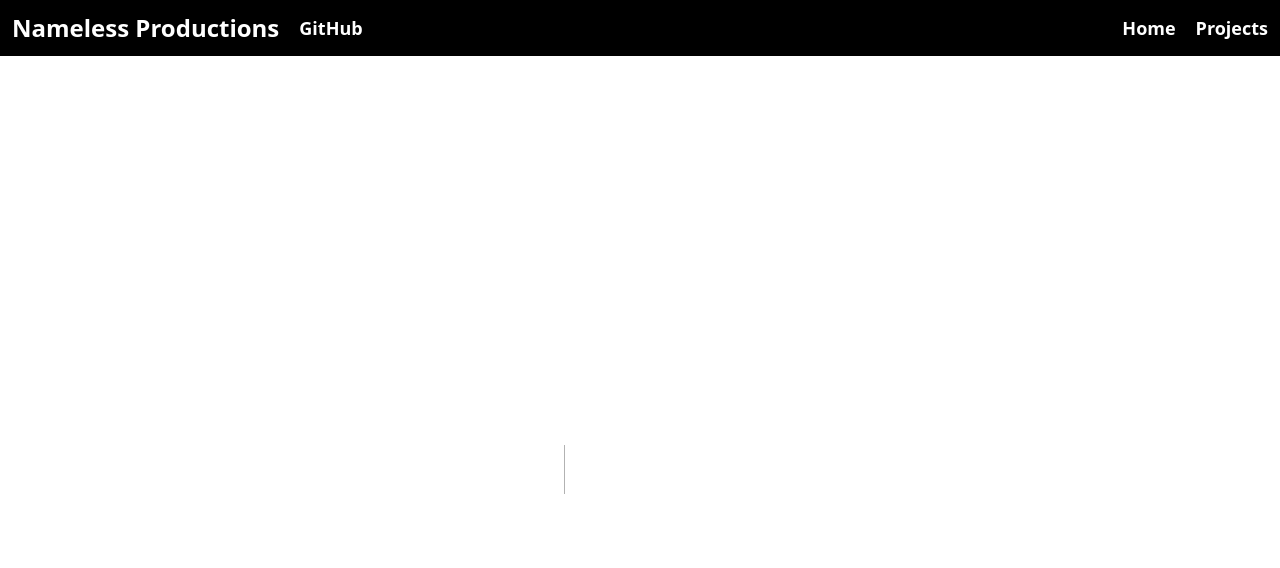
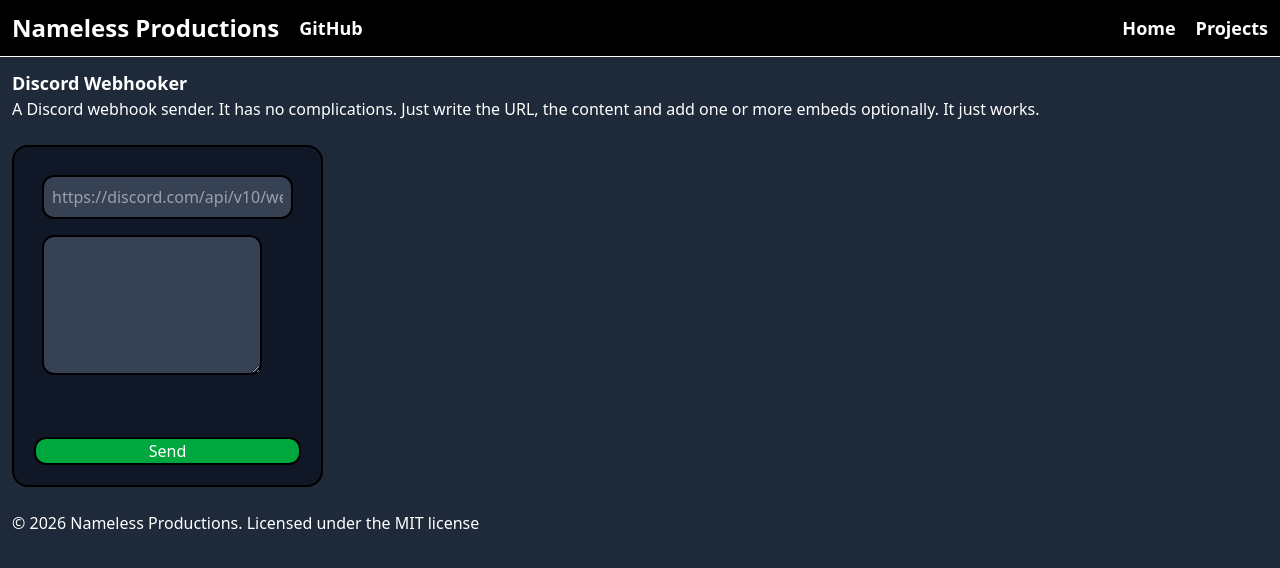
Before and after one commit to Nameless-Productions/website, a Next.js app: page /projects/discord-webhooker in a window 1280 px wide. Before the commit this address had no page. Shown: the top 568 px of the page. Built offline with nearby package versions, Linux system fonts and the light colour scheme.

Commit message:
feat: add discord webhooker project

```diff
--- /dev/null
+++ b/app/projects/discord-webhooker/page.tsx
@@ -0,0 +1,60 @@
+"use client";
+
+import { inputClass } from '@/vars'
+import React, { useRef, useState } from 'react'
+
+export default function DiscordWebhooker() {
+
+    const [url, setUrl] = useState("");
+    const [error, setError] = useState("");
+    const [succesMsg, setSuccesMsg] = useState("");
+    const [content, setContent] = useState("");
+    const [embeds, setEmbeds] = useState<{title?: string, description?: string, color?: number}[]>([]);
+
+    async function handleSend() {
+        setError("");
+        setSuccesMsg("");
+        if(!url) return setError("Error: missing url");
+        if(content == "" && embeds.length == 0) return setError("Error: missing content and/or embeds");
+
+        try{
+            const response = await fetch(url, {
+                method: "POST",
+                headers: {
+                    "Content-Type": "application/json"
+                },
+                body: JSON.stringify({
+                    content: content,
+                    embeds: embeds
+                })
+            });
+            if(!response.ok) return setError("Error while sending webhook. More info in the console");
+            setSuccesMsg("Webhook sent!");
+        }
+        catch(err){
+            setError("Error while sending webhook. More info in console.");
+            console.error("Error: ", err);
+        }
+    }
+
+    return (<>
+        <p className='text-lg font-bold'>Discord Webhooker</p>
+        <p>A Discord webhook sender. It has no complications. Just write the URL, the content and add one or more embeds optionally. It just works.</p>
+        <br />
+
+        <div className='border-2 border-black bg-gray-900 w-fit rounded-2xl p-5'>
+            <input type="text" className={inputClass} placeholder='https://discord.com/api/v10/webhooks/id/token' value={url} onChange={(e) => setUrl(e.target.value)} />
+
+            <br />
+
+            <textarea className={inputClass} rows={5} value={content} onChange={(e) => setContent(e.target.value)}></textarea>
+
+            <br />
+            <p className='text-red-500'>{error}</p>
+            <br />
+            <p className='text-green-400'>{succesMsg}</p>
+            <br />
+            <button className='border-2 border-black bg-green-600 w-full rounded-xl cursor-pointer active:bg-green-700 transition-all duration-300' onClick={handleSend}>Send</button>
+        </div>
+    </>)
+}
--- a/app/projects/page.tsx
+++ b/app/projects/page.tsx
@@ -5,6 +5,7 @@
   return (<>
     <ul className='list-disc list-inside'>
         <li><Link href="/projects/cursed-calculator" className="underline text-blue-500">Cursed calculator</Link></li>
+        <li><Link href="/projects/discord-webhooker" className="underline text-blue-500">Discord Webhooker</Link></li>
     </ul>
   </>)
 }
--- /dev/null
+++ b/vars.ts
@@ -0,0 +1 @@
+export const inputClass = "border-2 border-black rounded-xl m-2 p-2 transition-all duration-300 hover:bg-gray-600 bg-gray-700";
```
